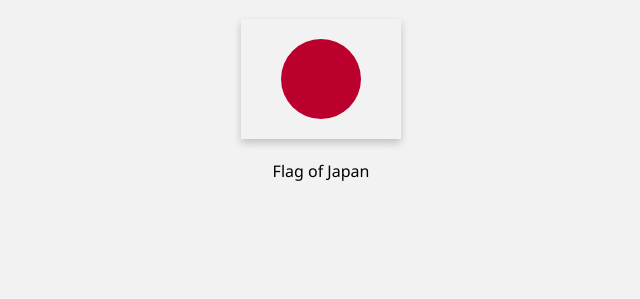
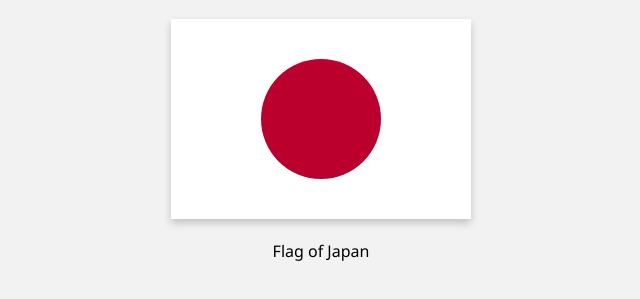
Before and after one commit to 4nn4md/GRUPPE-REPOSITORY, a plain HTML site: page Flaggoppgaven/canvasflagg.html in a window 1280 px wide. Shown: the part 67-366 px from the top of the page, without its empty margins (319-959 px from the left). Drawn offline with Linux system fonts and the light colour scheme.

Commit message:
Tror dette er korrekt

```diff
--- a/Flaggoppgaven/canvasflagg.html
+++ b/Flaggoppgaven/canvasflagg.html
@@ -11,7 +11,7 @@
     <h1>Canvas flag</h1>
 
     <div id="flag">
-        <canvas class="flag" id="flagCanvas" width="160" height="120"></canvas> <!-- Her bestemmes størrelsen på flagget -->
+        <canvas class="flag" id="flagCanvas" width="300" height="200"></canvas>
     </div>
     <p>Flag of Japan</p>
 
@@ -20,8 +20,11 @@
 <script>
     var c = document.getElementById("flagCanvas");
     var ctx = c.getContext("2d");
+    ctx.fillStyle = "white";
+    ctx.fillRect(0, 0, 1000, 1000); // Starter i øverste højre hjørne og slutter utenfor canvas i nederst venstre, dette kunne sikkert gjøres penere.
+
     ctx.beginPath();
-    ctx.arc(80, 60, 40, 0, 2 * Math.PI);  // https://www.w3schools.com/tags/canvas_arc.asp
+    ctx.arc(150, 100, 60, 0, 2 * Math.PI);
     ctx.fillStyle = '#BC002D';
     ctx.fill();
 
```
